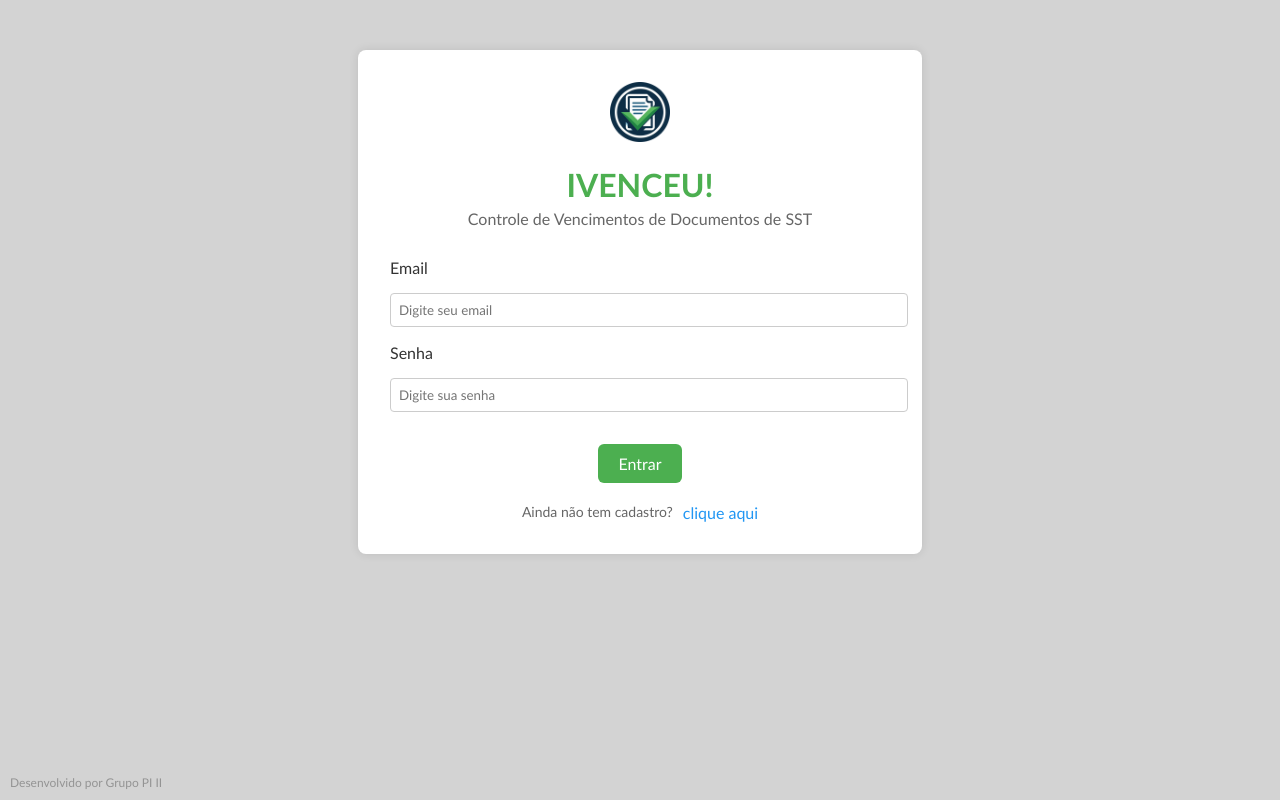
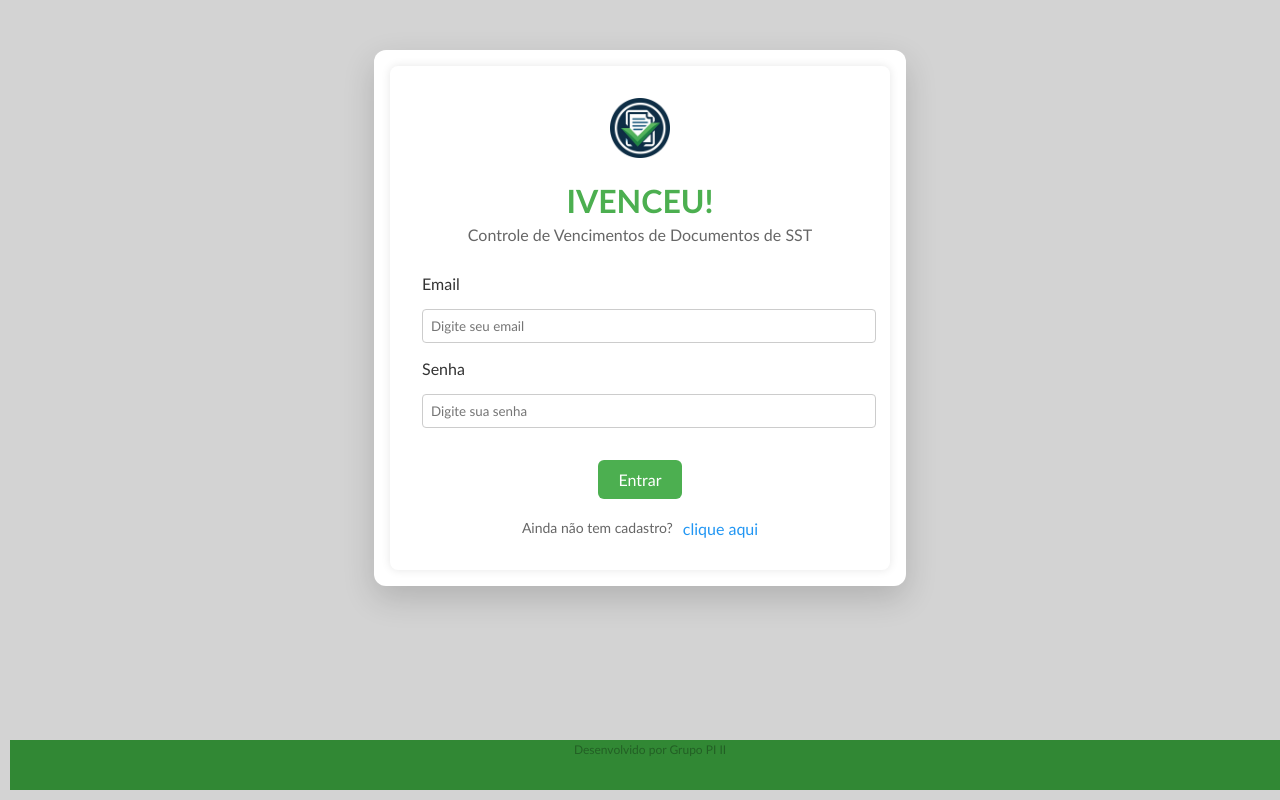
Before and after one commit to DanielePerse/univesp-project, a Flask app: page / in a window 1280 px wide. Run offline with Flask 3, Linux system fonts and the light colour scheme.

Commit message:
feat: acessibilidade_correcoes html

```diff
--- a/app/static/css/style.css
+++ b/app/static/css/style.css
@@ -19,16 +19,16 @@ header {
 }
 
 main {
-    max-width: 500px;
-    margin: 50px auto;
-    padding: 2rem;
-    background-color: white;
-    border-radius: 8px;
-    box-shadow: 0 0 10px rgba(0,0,0,0.1);
+    max-width: none;
+    margin: 0;
+    padding: 0;
+    background-color: transparent;
+    border-radius: 0;
+    box-shadow: none;
 }
 
 .form-container {
-    max-width: 500px;
+    max-width: 720px;
     margin: 50px auto;
     padding: 2rem;
     background-color: white;
@@ -37,7 +37,21 @@ main {
 }
 
 .form-container.wide {
-    max-width: 800px;
+    max-width: 1100px;
+}
+
+/* Layout clássico em caixa apenas para páginas com classe .page-boxed */
+.page-boxed {
+    max-width: 500px;
+    margin: 50px auto;
+    padding: 1rem; /* espaço para destacar a caixa interna */
+    background-color: #ffffff;
+    border-radius: 12px;
+    box-shadow: 0 12px 32px rgba(0,0,0,0.16);
+}
+
+.page-boxed .form-container {
+    margin: 0; /* evitar dupla margem; mantém padding e sombra padrão da caixa interna */
 }
 
 .logo-section {
--- a/app/templates/login.html
+++ b/app/templates/login.html
@@ -1,5 +1,5 @@
 <!DOCTYPE html>
-<html lang="en">
+<html lang="pt-BR">
 <head>
   <meta charset="UTF-8" />
   <meta name="viewport" content="width=device-width, initial-scale=1.0"/>
@@ -8,6 +8,7 @@
   <link rel="stylesheet" href="{{ url_for('static', filename='css/style.css') }}" />
 </head>
 <body>
+  <main id="main-content" role="main" class="page-boxed">
   <div class="form-container">
     <div class="logo-section">
       <img src="{{ url_for('static', filename='image/logo.png') }}" alt="Logo iVenceu" style="width: 60px; height: 60px; margin-bottom: 10px;">
@@ -35,11 +36,11 @@
       <a href="/cadastro_usuario" style="color: #2196F3; text-decoration: none;">clique aqui</a>
     </div>
   </div>
+  </main>
 
-  <!-- Marca d'água -->
-  <div style="position: fixed; bottom: 10px; left: 10px; color: rgba(0, 0, 0, 0.3); font-size: 12px; font-weight: 300; z-index: 1000;">
+  <footer role="contentinfo" style="position: fixed; bottom: 10px; left: 10px; color: rgba(0, 0, 0, 0.3); font-size: 12px; font-weight: 300; z-index: 1000;">
     Desenvolvido por Grupo PI II
-  </div>
+  </footer>
 
   <script src="{{ url_for('static', filename='js/login.js') }}"></script>
 </body>
```
Also changed, not shown: app/templates/cadastro.html (+4 -5 lines), app/templates/cadastro_usuario.html (+5 -4 lines), app/templates/consulta.html (+5 -4 lines), app/templates/detalhes.html (+4 -4 lines), app/templates/home.html (+5 -4 lines).
